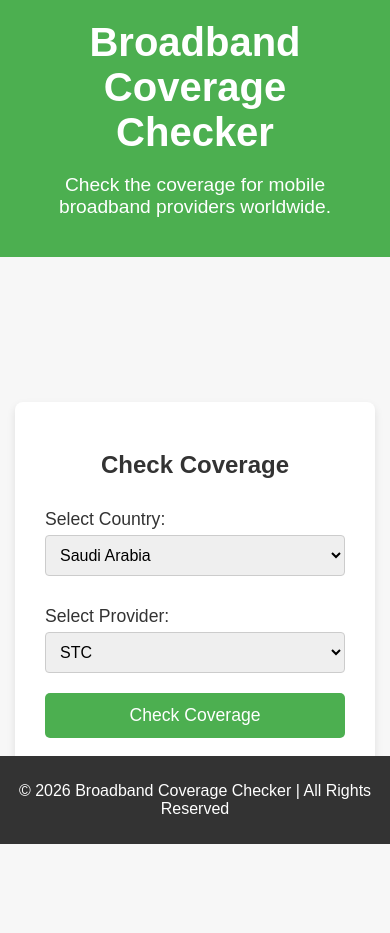
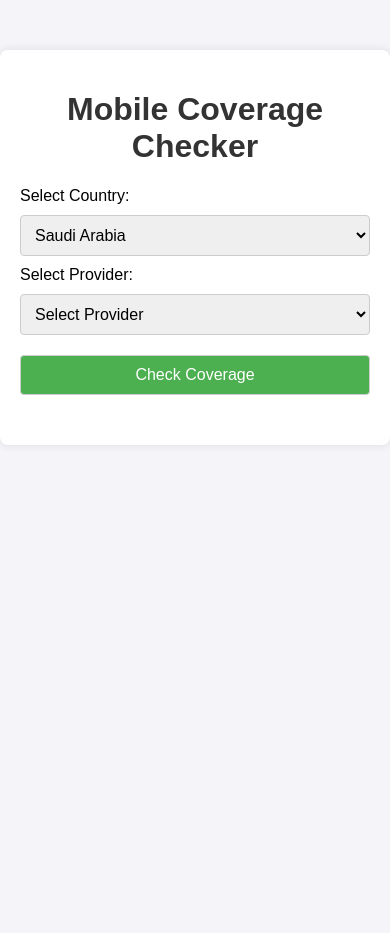
Before and after one commit to karthic180/mobile-checker-python, a Flask app: page / in a window 390 px wide. After the commit the page ends 395 px from the top, so only its background shows below. Run offline with Flask 3, Linux system fonts and the light colour scheme.

Commit message:
Added mobile coverage checker and README.md

```diff
--- a/app.py
+++ b/app.py
@@ -1,97 +1,56 @@
-from flask import Flask, request, jsonify, render_template, redirect
-import webbrowser
+from flask import Flask, render_template, jsonify
 
 app = Flask(__name__)
 
-# Updated broadband coverage data for 2026
-broadband_data = {
+# Mobile network coverage data
+mobile_data = {
     "Saudi Arabia": {
-        "STC": "90%",
-        "Mobily": "85%",
-        "Zain": "80%",
+        "STC": "95%",
+        "Mobily": "90%",
+        "Zain": "85%",
     },
     "UAE": {
-        "Etisalat": "92%",
-        "Du": "85%",
+        "Etisalat": "98%",
+        "Du": "95%",
     },
     "France": {
-        "Orange": "85%",
-        "SFR": "80%",
-        "Bouygues Telecom": "78%",
-        "Free Mobile": "70%",
+        "Orange": "90%",
+        "SFR": "85%",
+        "Bouygues Telecom": "80%",
+        "Free Mobile": "75%",
     },
     "Germany": {
-        "Deutsche Telekom": "88%",
-        "Vodafone": "80%",
-        "O2": "83%",
+        "Deutsche Telekom": "90%",
+        "Vodafone": "85%",
+        "O2": "80%",
     },
     "Switzerland": {
-        "Swisscom": "90%",
-        "Sunrise": "85%",  # Updated data
-        "Salt": "80%",
+        "Swisscom": "98%",
+        "Sunrise": "92%",
+        "Salt": "85%",
     },
-}
-
-# Provider coverage map URLs for 2026 (real-time link)
-coverage_map_urls = {
-    "STC": "https://www.stc.com.sa/coverage-map",
-    "Mobily": "https://www.mobily.com.sa/coverage-map",
-    "Zain": "https://www.sa.zain.com/en/coverage-map",
-    "Etisalat": "https://www.etisalat.ae/en/coverage-maps.jsp",
-    "Du": "https://www.du.ae/en/coverage",
-    "Orange": "https://www.orange.fr/coverage",
-    "SFR": "https://www.sfr.fr/couverture-mobile",
-    "Bouygues Telecom": "https://www.bouyguestelecom.fr/coverage",
-    "Free Mobile": "https://www.free.fr/coverage",
-    "Deutsche Telekom": "https://www.telekom.de/coverage",
-    "Vodafone": "https://www.vodafone.de/hilfe/ueberblick/netz-und-coverage.html",
-    "O2": "https://www.o2online.de/tarife/o2-netz/abdeckung/",
-    "Swisscom": "https://www.swisscom.ch/en/residential/mobile/coverage-map.html",
-    "Sunrise": "https://www.sunrise.ch/en/residential/mobile/network-coverage.html",
-    "Salt": "https://www.salt.ch/en/mobile-network/"
 }
 
 @app.route('/')
 def index():
-    # Render the index.html from the templates folder
     return render_template('index.html')
 
-@app.route('/coverage', methods=['GET'])
-def get_coverage():
+@app.route('/coverage')
+def coverage():
     country = request.args.get('country')
     provider = request.args.get('provider')
 
-    # Check if country and provider are provided
-    if not country or not provider:
-        return jsonify({"error": "Missing country or provider"}), 400
+    if country and provider:
+        country = country.capitalize()
+        if country in mobile_data and provider in mobile_data[country]:
+            return jsonify({
+                'country': country,
+                'provider': provider,
+                'coverage': mobile_data[country][provider]
+            })
+        return jsonify({'error': 'Coverage data not found'}), 404
 
-    # Capitalize country and provider to match the keys in the dictionary
-    country = country.capitalize()
-    provider = provider.capitalize()
-
-    # Check if country exists in the broadband data
-    country_data = broadband_data.get(country)
-
-    if country_data:
-        # Check if provider exists in the specified country
-        coverage = country_data.get(provider)
-        if coverage:
-            coverage_map_url = coverage_map_urls.get(provider)
-            message = f"Coverage for {provider} in {country}: {coverage}. Check the coverage map: {coverage_map_url}"
-
-            # Auto-redirect the user to the coverage map
-            return redirect(coverage_map_url)
-
-    return jsonify({
-        "error": "Data not found",
-        "message": "This is a simulated data source, please refer to real-world APIs for live data."
-    }), 404
-
-# Auto-open the browser when the Flask app starts
-def open_browser():
-    webbrowser.open("http://127.0.0.1:5000")
+    return jsonify({'error': 'Missing parameters'}), 400
 
 if __name__ == '__main__':
-    # Launch the browser automatically
-    open_browser()
     app.run(debug=True)
--- a/static/styles.css
+++ b/static/styles.css
@@ -1,117 +1,49 @@
-/* General Styles */
 body {
-    font-family: 'Arial', sans-serif;
-    background-color: #f7f7f7;
-    color: #333;
+    font-family: Arial, sans-serif;
+    background-color: #f4f4f9;
     margin: 0;
     padding: 0;
 }
 
-header {
-    background-color: #4CAF50;
-    color: white;
+.container {
+    max-width: 800px;
+    margin: 50px auto;
+    background-color: white;
     padding: 20px;
-    text-align: center;
+    border-radius: 8px;
+    box-shadow: 0 0 10px rgba(0, 0, 0, 0.1);
 }
 
-header h1 {
-    margin: 0;
-    font-size: 2.5em;
-}
-
-header p {
-    font-size: 1.2em;
-}
-
-footer {
-    background-color: #333;
-    color: white;
+h1 {
     text-align: center;
-    padding: 10px 0;
-    position: fixed;
-    width: 100%;
-    bottom: 0;
-}
-
-.container {
-    display: flex;
-    justify-content: center;
-    align-items: center;
-    height: 80vh;
+    color: #333;
 }
 
 .form-container {
-    background: white;
-    padding: 30px;
-    border-radius: 8px;
-    box-shadow: 0 4px 8px rgba(0, 0, 0, 0.1);
-    width: 300px;
-}
-
-h2 {
-    text-align: center;
     margin-bottom: 20px;
 }
 
-form {
-    display: flex;
-    flex-direction: column;
-}
-
-label {
-    margin: 10px 0 5px;
-    font-size: 1.1em;
-}
-
-select {
+select, button {
     padding: 10px;
-    font-size: 1em;
-    margin-bottom: 20px;
+    margin: 10px 0;
+    width: 100%;
+    font-size: 16px;
+    border-radius: 4px;
     border: 1px solid #ccc;
-    border-radius: 4px;
 }
 
 button {
-    padding: 12px;
-    font-size: 1.1em;
     background-color: #4CAF50;
     color: white;
-    border: none;
-    border-radius: 5px;
     cursor: pointer;
-    transition: background-color 0.3s;
 }
 
 button:hover {
     background-color: #45a049;
 }
 
-#result {
-    margin-top: 20px;
+#coverage-result {
     text-align: center;
+    font-size: 18px;
+    color: #333;
 }
-
-/* Success and Error Styles */
-.success {
-    color: green;
-    font-size: 1.2em;
-}
-
-.error {
-    color: red;
-    font-size: 1.2em;
-}
-
-small {
-    color: #555;
-    font-size: 0.9em;
-}
-
-a {
-    color: #4CAF50;
-    text-decoration: none;
-}
-
-a:hover {
-    text-decoration: underline;
-}
--- a/templates/index.html
+++ b/templates/index.html
@@ -1,24 +1,19 @@
+
 <!DOCTYPE html>
 <html lang="en">
 <head>
     <meta charset="UTF-8">
     <meta name="viewport" content="width=device-width, initial-scale=1.0">
-    <title>Broadband Coverage Checker</title>
+    <title>Mobile Coverage Checker</title>
     <link rel="stylesheet" href="{{ url_for('static', filename='styles.css') }}">
 </head>
 <body>
+    <div class="container">
+        <h1>Mobile Coverage Checker</h1>
 
-    <header>
-        <h1>Broadband Coverage Checker</h1>
-        <p>Check the coverage for mobile broadband providers worldwide.</p>
-    </header>
-
-    <main class="container">
         <div class="form-container">
-            <h2>Check Coverage</h2>
-            <form id="coverage-form">
             <label for="country">Select Country:</label>
-                <select id="country" required>
+            <select id="country">
                 <option value="saudi arabia">Saudi Arabia</option>
                 <option value="uae">UAE</option>
                 <option value="france">France</option>
@@ -27,61 +22,83 @@
             </select>
 
             <label for="provider">Select Provider:</label>
-                <select id="provider" required>
-                    <option value="stc">STC</option>
-                    <option value="mobily">Mobily</option>
-                    <option value="zain">Zain</option>
-                    <option value="etisalat">Etisalat</option>
-                    <option value="du">Du</option>
-                    <option value="orange">Orange</option>
-                    <option value="sfr">SFR</option>
-                    <option value="bouygues telecom">Bouygues Telecom</option>
-                    <option value="free mobile">Free Mobile</option>
-                    <option value="deutsche telekom">Deutsche Telekom</option>
-                    <option value="vodafone">Vodafone</option>
-                    <option value="o2">O2</option>
-                    <option value="swisscom">Swisscom</option>
-                    <option value="sunrise">Sunrise</option>
-                    <option value="salt">Salt</option>
+            <select id="provider">
+                <option value="">Select Provider</option>
             </select>
 
-                <button type="submit">Check Coverage</button>
-            </form>
+            <button onclick="checkCoverage()">Check Coverage</button>
+        </div>
 
-            <div id="result"></div>
+        <div id="coverage-result">
+            <!-- Result will be shown here -->
         </div>
-    </main>
-
-    <footer>
-        <p>&copy; 2026 Broadband Coverage Checker | All Rights Reserved</p>
-    </footer>
+    </div>
 
     <script>
-        async function checkCoverage(event) {
-            event.preventDefault();
-            const country = document.getElementById('country').value;
-            const provider = document.getElementById('provider').value;
-            const url = `http://127.0.0.1:5000/coverage?country=${country}&provider=${provider}`;
+        const mobileCoverageData = {
+            "Saudi Arabia": {
+                "STC": "95%",
+                "Mobily": "90%",
+                "Zain": "85%",
+            },
+            "UAE": {
+                "Etisalat": "98%",
+                "Du": "95%",
+            },
+            "France": {
+                "Orange": "90%",
+                "SFR": "85%",
+                "Bouygues Telecom": "80%",
+                "Free Mobile": "75%",
+            },
+            "Germany": {
+                "Deutsche Telekom": "90%",
+                "Vodafone": "85%",
+                "O2": "80%",
+            },
+            "Switzerland": {
+                "Swisscom": "98%",
+                "Sunrise": "92%",
+                "Salt": "85%",
+            },
+        };
 
-            try {
-                const response = await fetch(url);
-                const data = await response.json();
+        // Populate provider options based on selected country
+        document.getElementById("country").addEventListener("change", function() {
+            const country = this.value;
+            const providerSelect = document.getElementById("provider");
+            providerSelect.innerHTML = "<option value=''>Select Provider</option>"; // Reset providers
 
-                if (data.coverage) {
-                    document.getElementById('result').innerHTML =
-                        `<div class="success">Coverage for ${provider} in ${country}: ${data.coverage}. <br> Check the coverage map: <a href="${data.coverage_map_url}" target="_blank">Coverage Map</a></div>`;
+            if (mobileCoverageData[country]) {
+                for (const provider in mobileCoverageData[country]) {
+                    const option = document.createElement("option");
+                    option.value = provider;
+                    option.textContent = provider;
+                    providerSelect.appendChild(option);
+                }
+            }
+        });
+
+        function checkCoverage() {
+            const country = document.getElementById("country").value;
+            const provider = document.getElementById("provider").value;
+            const resultDiv = document.getElementById("coverage-result");
+
+            if (!country || !provider) {
+                resultDiv.innerHTML = "Please select both a country and provider.";
+                return;
+            }
+
+            if (mobileCoverageData[country] && mobileCoverageData[country][provider]) {
+                const coverage = mobileCoverageData[country][provider];
+                resultDiv.innerHTML = `${provider} coverage in ${country}: ${coverage}`;
             } else {
-                    document.getElementById('result').innerHTML =
-                        `<div class="error">${data.error}</div><small>${data.message}</small>`;
-                }
-            } catch (error) {
-                document.getElementById('result').innerHTML =
-                    `<div class="error">Error: Unable to fetch data.</div><small>This is a simulated data source.</small>`;
+                resultDiv.innerHTML = "Coverage data not found.";
             }
         }
 
-        document.getElementById('coverage-form').addEventListener('submit', checkCoverage);
+        // Trigger initial population of provider options
+        document.getElementById("country").dispatchEvent(new Event('change'));
     </script>
-
 </body>
 </html>
```
Also changed, not shown: README.md (added). Lines whose indentation alone changed are shown as unchanged.
